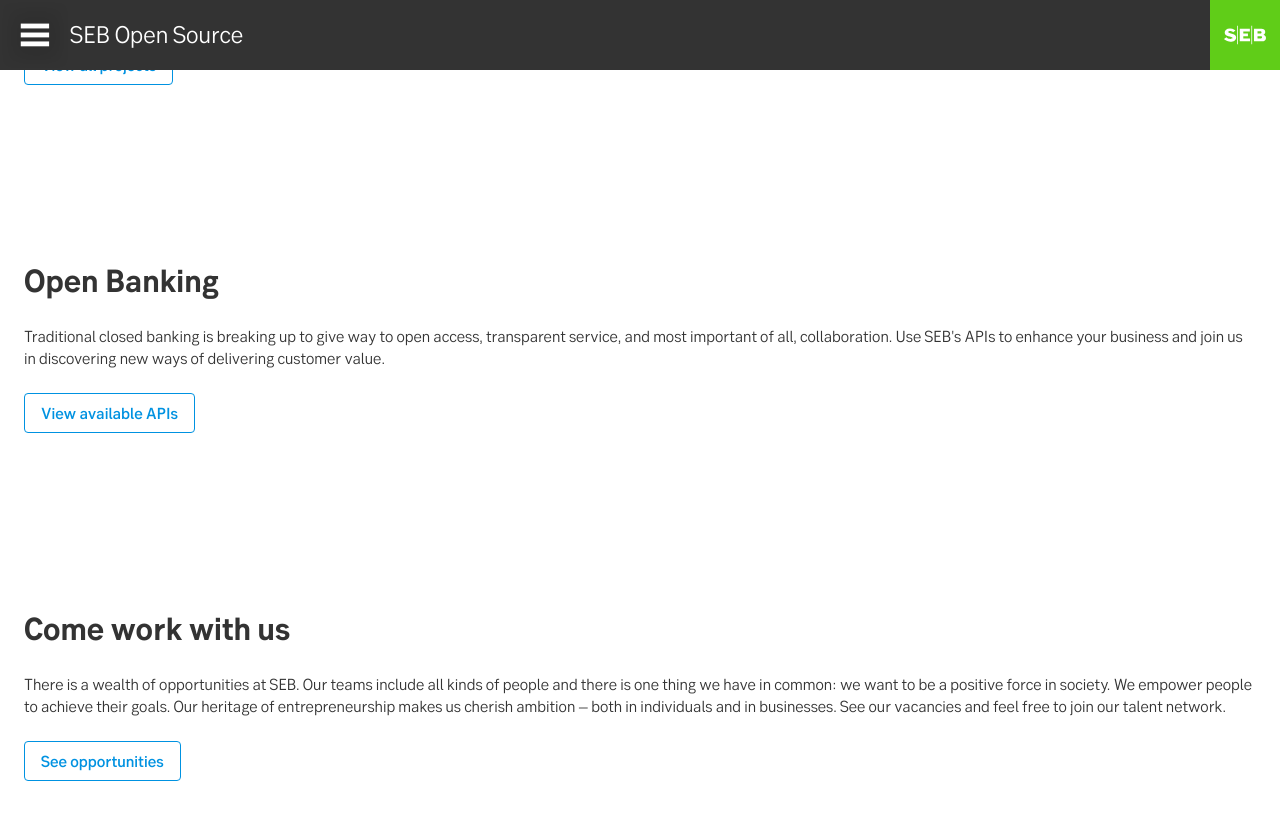
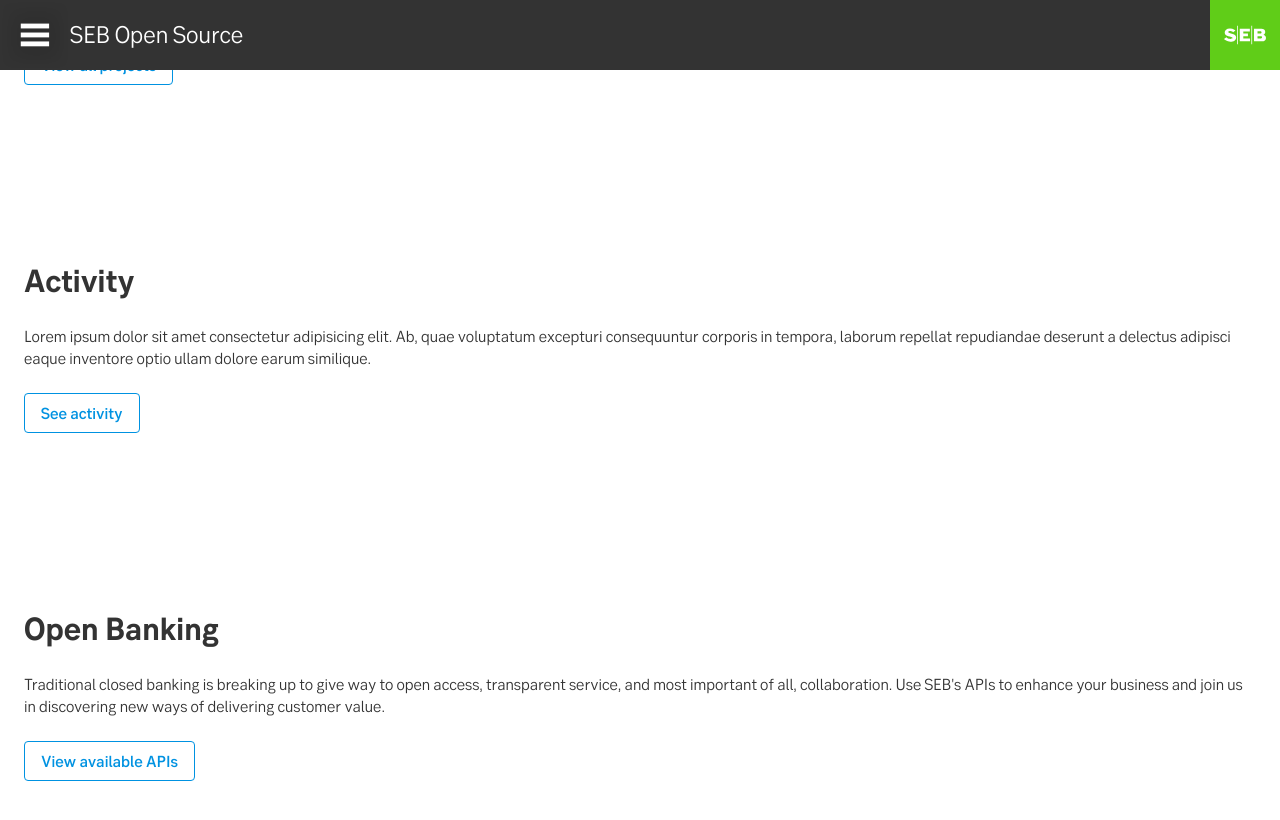
Before and after one commit to seb-oss/sebgroup.github.io, a Jekyll site: the page built from index.html, in a window 1280 px wide and 900 px high, scrolled down 901 px. Shown: the top 820 px of the window. Built offline with Jekyll 4.4.1, drawn with Linux system fonts in a browser that asks for light colours; nearby versions of some CDN libraries.

Commit message:
feat: add activity link and page

```diff
--- /dev/null
+++ b/activity.html
@@ -0,0 +1,5 @@
+---
+layout: default
+title: Activity
+description: SEB Group organization activity
+---
--- a/index.html
+++ b/index.html
@@ -24,6 +24,12 @@
     <button onclick="location.href='projects.html'" type="button" class="sdv-button sdv-button-secondary">View all projects</button>
 </div>
 
+<div class="index-section activity">
+    <h1>Activity</h1>
+    <p>Lorem ipsum dolor sit amet consectetur adipisicing elit. Ab, quae voluptatum excepturi consequuntur corporis in tempora, laborum repellat repudiandae deserunt a delectus adipisci eaque inventore optio ullam dolore earum similique.</p>
+    <button onclick="location.href='activity.html'" type="button" class="sdv-button sdv-button-secondary">See activity</button>
+</div>
+
 <div class="index-section open-banking">
     <h1>Open Banking</h1>
     <p>Traditional closed banking is breaking up to give way to open access, transparent service, and most important of all, collaboration. Use SEB's APIs to enhance your business and join us in discovering new ways of delivering customer value.</p>
```
